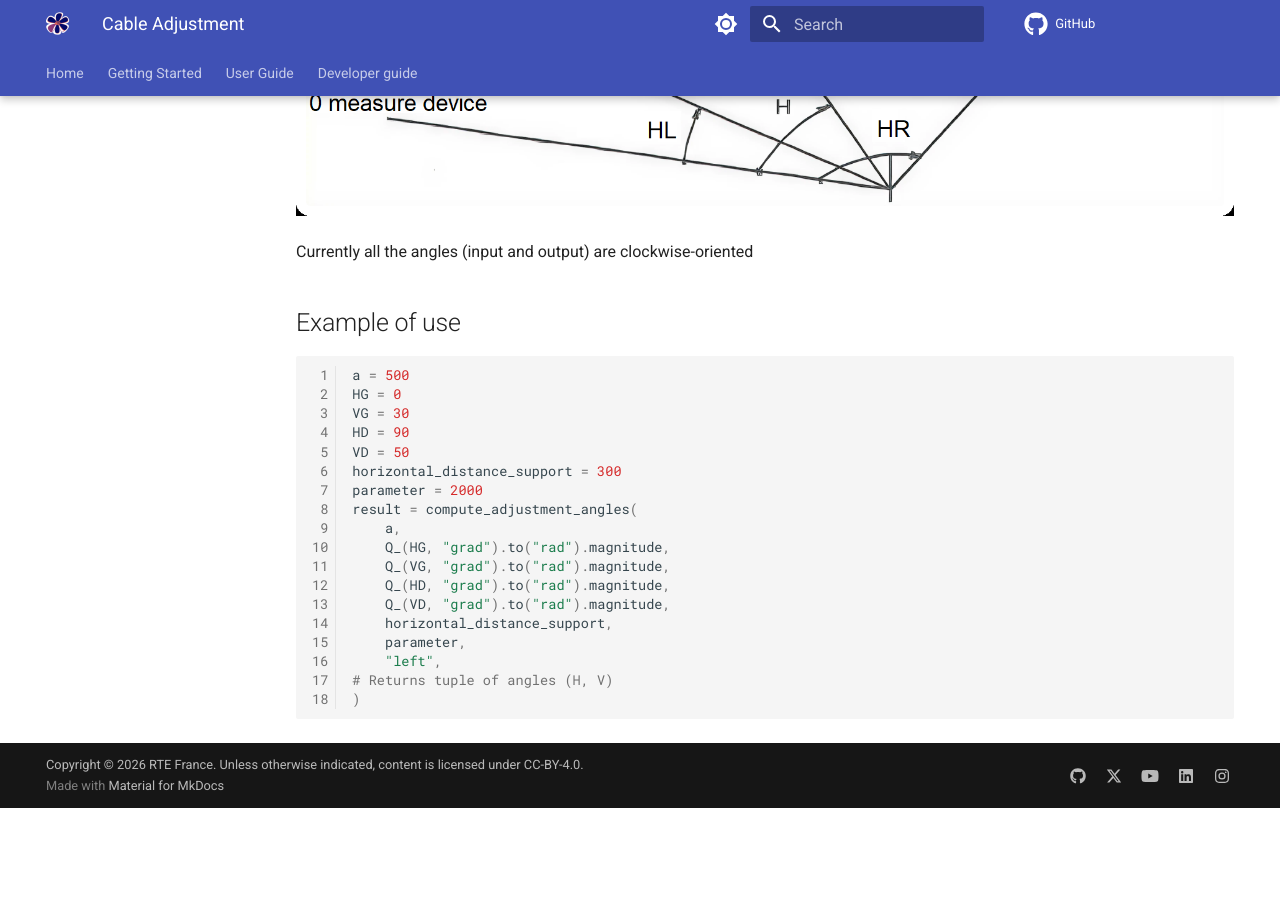
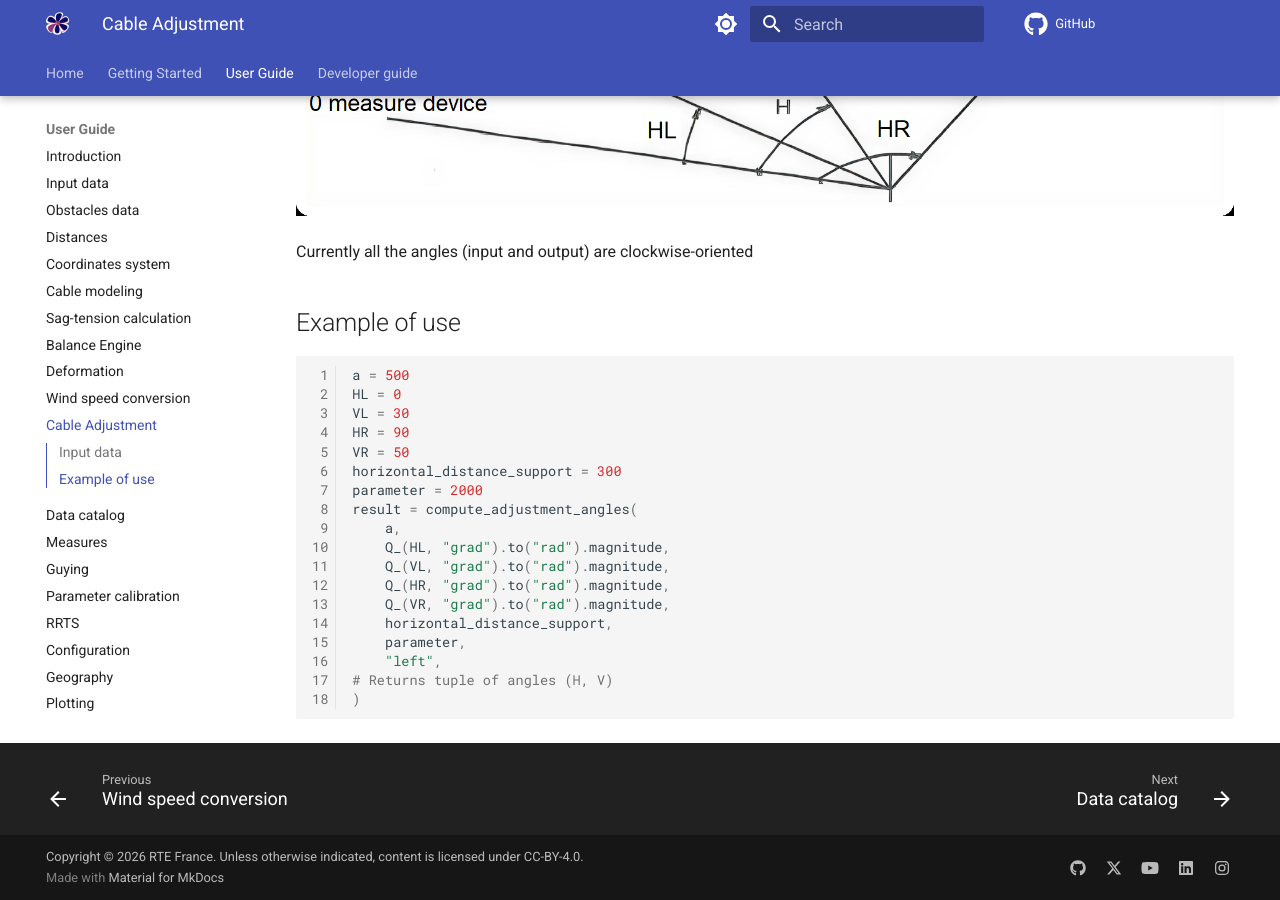
Before and after one commit to phlowers/mechaphlowers, an MkDocs documentation site: the page built from docs/user_guide/ug_cable_adjustment.md, in a window 1280 px wide and 900 px high, scrolled down 1131 px. Built offline with MkDocs 1.6.1 and Material for MkDocs 9.7.7, drawn with Linux system fonts in a browser that asks for light colours; comment, search, counter and statistics services are not loaded; before the commit the page ends 1939 px from its top, so only the background shows below that.

Commit message:
index docs and rename variables
Signed-off-by: WANG Jérémy <jeremy.wang@rte-france.com>

````diff
--- a/docs/user_guide/ug_cable_adjustment.md
+++ b/docs/user_guide/ug_cable_adjustment.md
@@ -21,18 +21,18 @@ Currently all the angles (input and output) are clockwise-oriented
 
 ```py
 a = 500
-HG = 0
-VG = 30
-HD = 90
-VD = 50
+HL = 0
+VL = 30
+HR = 90
+VR = 50
 horizontal_distance_support = 300
 parameter = 2000
 result = compute_adjustment_angles(
     a,
-    Q_(HG, "grad").to("rad").magnitude,
-    Q_(VG, "grad").to("rad").magnitude,
-    Q_(HD, "grad").to("rad").magnitude,
-    Q_(VD, "grad").to("rad").magnitude,
+    Q_(HL, "grad").to("rad").magnitude,
+    Q_(VL, "grad").to("rad").magnitude,
+    Q_(HR, "grad").to("rad").magnitude,
+    Q_(VR, "grad").to("rad").magnitude,
     horizontal_distance_support,
     parameter,
     "left",
--- a/mkdocs.yaml
+++ b/mkdocs.yaml
@@ -49,6 +49,7 @@ nav:
       - Balance Engine: user_guide/ug_balance_engine.md
       - Deformation: user_guide/ug_deformation.md
       - Wind speed conversion: user_guide/ug_wind_speed_conversion.md
+      - Cable Adjustment: user_guide/ug_cable_adjustment.md
       - Data catalog : user_guide/ug_catalog.md
       - Measures : user_guide/ug_measures.md
       - Guying: user_guide/ug_guying.md
````
Also changed, not shown: 1 other file.
